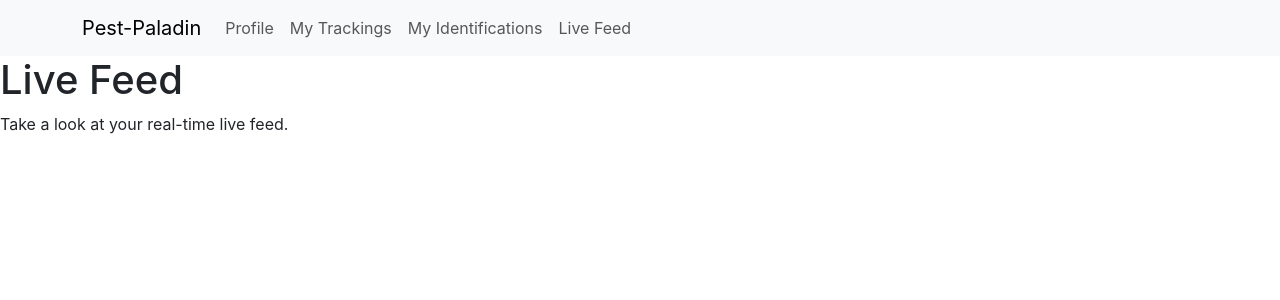
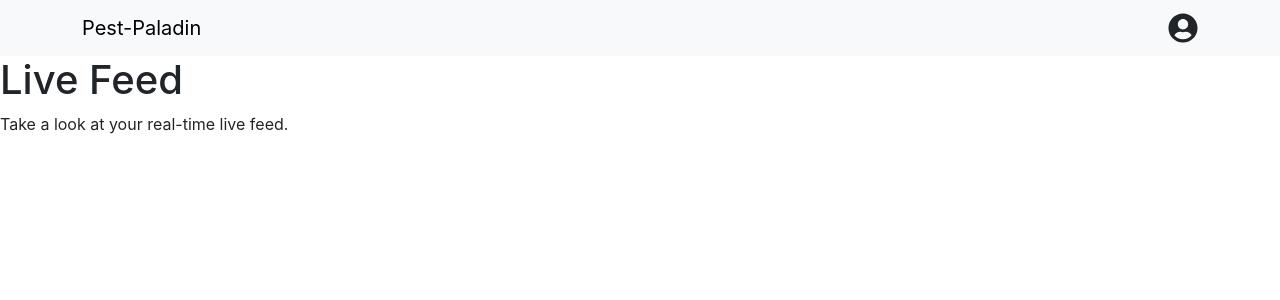
Before and after one commit to brianwu33/pest-paladin, a React (Create React App) app in the folder client/: page /live-feed in a window 1280 px wide. Shown: the top 300 px of the page. Built offline with nearby package versions, Linux system fonts and the light colour scheme.

Commit message:
Add Typing Effect in Carousel and Updated Nav Bar

```diff
--- a/client/package.json
+++ b/client/package.json
@@ -7,12 +7,14 @@
     "@testing-library/jest-dom": "^5.17.0",
     "@testing-library/react": "^13.4.0",
     "@testing-library/user-event": "^13.5.0",
-        "bootstrap": "^5.3.3",
+    "bootstrap": "^5.3.3",
     "react": "^18.3.1",
     "react-bootstrap": "^2.10.4",
     "react-dom": "^18.3.1",
+    "react-icons": "^5.2.1",
     "react-router-dom": "^6.25.1",
     "react-scripts": "5.0.1",
+    "react-typing-effect": "^2.0.5",
     "web-vitals": "^2.1.4"
   },
   "scripts": {
--- a/client/src/App.js
+++ b/client/src/App.js
@@ -4,6 +4,7 @@ import Home from './pages/Home';
 import MyDetectionsPage from './pages/MyDetectionsPage';
 import MyAnalyticsPage from './pages/MyAnalyticsPage';
 import LiveFeedPage from './pages/LiveFeedPage';
+import Profile from './pages/Profile';
 
 const App =() => {
   // set up routes to all other pages
@@ -14,6 +15,7 @@ const App =() => {
         <Route path="/my-detections" element={<MyDetectionsPage />} />
         <Route path="/my-analytics" element={<MyAnalyticsPage />} />
         <Route path="/live-feed" element={<LiveFeedPage />} />
+        <Route path="/profile" element={<Profile />} />
     </Routes>
     </Router>
   );
--- a/client/src/components/Slideshow.js
+++ b/client/src/components/Slideshow.js
@@ -1,13 +1,23 @@
-import React from 'react';
+import React, { useState } from 'react';
 import { Carousel } from 'react-bootstrap';
+import Typing from 'react-typing-effect';
+import TypingEffect from '../components/TypingEffect';
+
+
 
 import home from '../assets/images/garden.jpg';
 import smallMouse from '../assets/images/small_mouse.jpg';
 import tracking from '../assets/images/tracking.jpg';
 
 const Slideshow = () => {
+    const [activeIndex, setActiveIndex] = useState(0);
+
+    const handleSelect = (selectedIndex) => {
+        setActiveIndex(selectedIndex);
+    };
+
     return (
-        <Carousel>
+        <Carousel activeIndex={activeIndex} onSelect={handleSelect}>
                 <Carousel.Item>
                     <img
                         src = {home}
@@ -16,7 +26,7 @@ const Slideshow = () => {
                         style={{ height: '400px', objectFit: 'cover' }}
                     />
                     <Carousel.Caption className="caption-overlay">
-                        <h2>Welcome</h2>
+                        <TypingEffect text="Welcome to Pest Paladin" speed={100} reset={activeIndex === 0} />
                         <p style = {{color:'orange'}}>Explore the features of Pest Paladin</p>
                     </Carousel.Caption>
                 </Carousel.Item>
@@ -28,7 +38,7 @@ const Slideshow = () => {
                         style={{ height: '400px', objectFit: 'cover' }}
                     />
                     <Carousel.Caption className="caption-overlay">
-                        <h2>Tracking</h2>
+                        <TypingEffect text="Path Tracking" speed={100} reset={activeIndex === 1} />
                         <p style = {{color:'orange'}}>Real-time and predictive tracking of pests</p>
                     </Carousel.Caption>
                 </Carousel.Item>
@@ -40,7 +50,7 @@ const Slideshow = () => {
                         style={{ height: '400px', objectFit: 'cover' }}
                     />
                     <Carousel.Caption className="caption-overlay">
-                        <h2>Identification</h2>
+                        <TypingEffect text="Species Identification" speed={100} reset={activeIndex === 2} />
                         <p style = {{color:'orange'}}>Accurate pest identification</p>
                     </Carousel.Caption>
                 </Carousel.Item>
--- a/client/src/components/TopNavBar.js
+++ b/client/src/components/TopNavBar.js
@@ -1,27 +1,31 @@
-import React, {useState} from 'react'
-import Container from 'react-bootstrap/Container';
-import Nav from 'react-bootstrap/Nav';
-import Navbar from 'react-bootstrap/Navbar';
-import NavDropdown from 'react-bootstrap/NavDropdown';
+import React from 'react';
+import { useNavigate } from 'react-router-dom';
+import { Container, Navbar } from 'react-bootstrap';
+import { FaUserCircle } from 'react-icons/fa';
 
 const TopNavBar = () =>{
+    const navigate = useNavigate();
+
+    const handleNavBarClick = (path) => {
+        navigate(path);
+    };
+
     return (
-        <div>
         <Navbar expand="lg" className="bg-body-tertiary">
             <Container>
-                <Navbar.Brand href="#home">Pest-Paladin</Navbar.Brand>
-                <Navbar.Toggle aria-controls="basic-navbar-nav" />
-                <Navbar.Collapse id="basic-navbar-nav">
-                <Nav className="me-auto">
-                    <Nav.Link href="#link">Profile</Nav.Link>
-                    <Nav.Link href="#link">My Trackings</Nav.Link>
-                    <Nav.Link href="#link">My Identifications</Nav.Link>
-                    <Nav.Link href="#link">Live Feed</Nav.Link>
-                </Nav>
-                </Navbar.Collapse>
+            <Navbar.Brand onClick={() => handleNavBarClick('/')} style={{ cursor: 'pointer' }}>
+                    Pest-Paladin
+            </Navbar.Brand>
+            <Navbar.Toggle aria-controls="basic-navbar-nav" />
+            <Navbar.Collapse className="justify-content-end" id="basic-navbar-nav">
+                <FaUserCircle
+                    size={30}
+                    style={{ cursor: 'pointer' }}
+                    onClick={() => handleNavBarClick('/profile')}
+                />
+            </Navbar.Collapse>
             </Container>
         </Navbar>
-        </div>
     )
 }
 
--- /dev/null
+++ b/client/src/components/TypingEffect.js
@@ -0,0 +1,25 @@
+import React, { useEffect, useState } from 'react';
+
+const TypingEffect = ({ text, speed = 100, reset }) => {
+    const [displayedText, setDisplayedText] = useState('');
+    const [index, setIndex] = useState(0);
+
+    useEffect(() => {
+        setDisplayedText('');
+        setIndex(0);
+    }, [reset]);
+
+    useEffect(() => {
+        if (index < text.length) {
+            const timeoutId = setTimeout(() => {
+                setDisplayedText(displayedText + text[index]);
+                setIndex(index + 1);
+            }, speed);
+            return () => clearTimeout(timeoutId);
+        }
+    }, [index, text, speed, displayedText]);
+
+    return <h2>{displayedText}</h2>;
+};
+
+export default TypingEffect;
--- a/client/src/pages/Home.js
+++ b/client/src/pages/Home.js
@@ -20,8 +20,8 @@ const Home = () => {
         <div>
             <TopNavBar />
             <Slideshow />
-            <li></li>
-            <li></li>
+            <br/>
+            <br/>
             <Container>
                 <Row>
                     <Col md={4}>
--- /dev/null
+++ b/client/src/pages/Profile.js
@@ -0,0 +1,13 @@
+import React from 'react'
+import TopNavBar from '../components/TopNavBar';
+
+const Profile = () =>{
+    return (
+        <div>
+            <TopNavBar />
+            <h1>Profile</h1>
+        </div>
+    );
+}
+
+export default Profile
```
Also changed, not shown: 1 other file (tests, documents, lock files or other folders).
